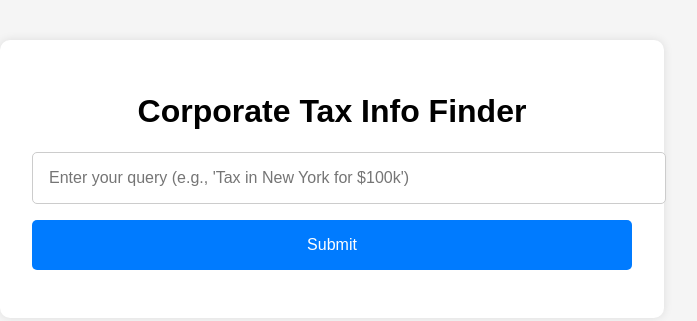
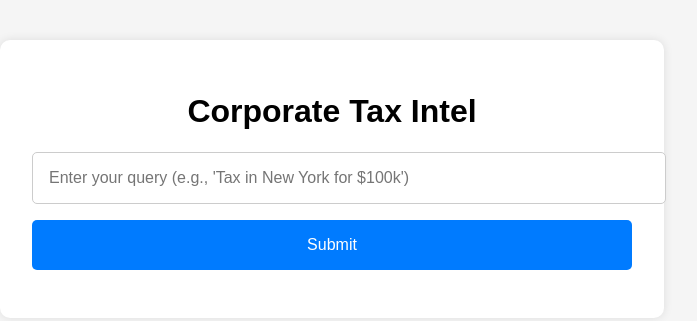
Before and after one commit to pawanitungana/USCorporateTaxAssistant, a plain HTML site: page templates/index.html in a window 1280 px wide. Shown: the whole page, without its empty margins (308-1005 px from the left). Drawn offline with Linux system fonts and the light colour scheme.

Commit message:
front end

```diff
--- a/templates/index.html
+++ b/templates/index.html
@@ -63,7 +63,7 @@
 <body>
 
   <div class="container">
-    <h1>Corporate Tax Info Finder</h1>
+    <h1>Corporate Tax Intel</h1>
     <input type="text" id="userQuery" placeholder="Enter your query (e.g., 'Tax in New York for $100k')" />
     <button onclick="getTaxInfo()">Submit</button>
     <div id="result" class="response" style="display:none;"></div>
```
